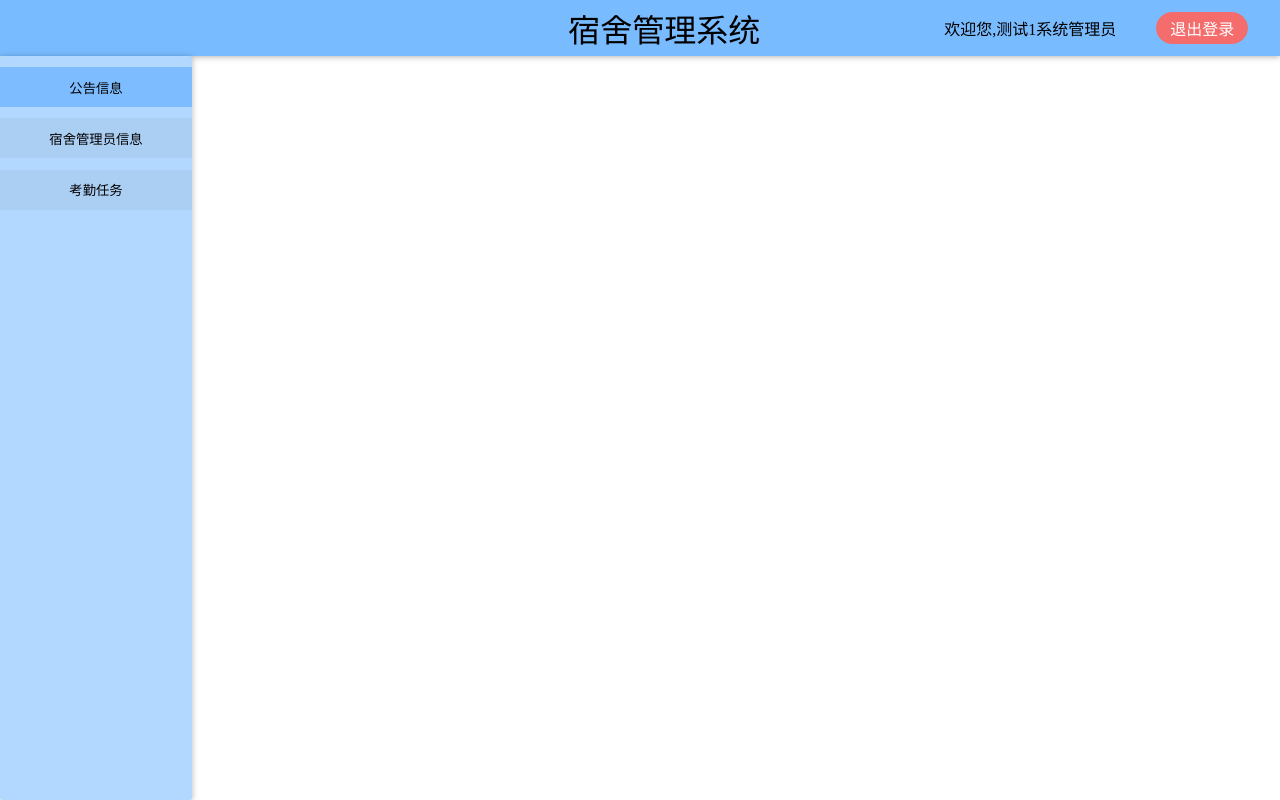
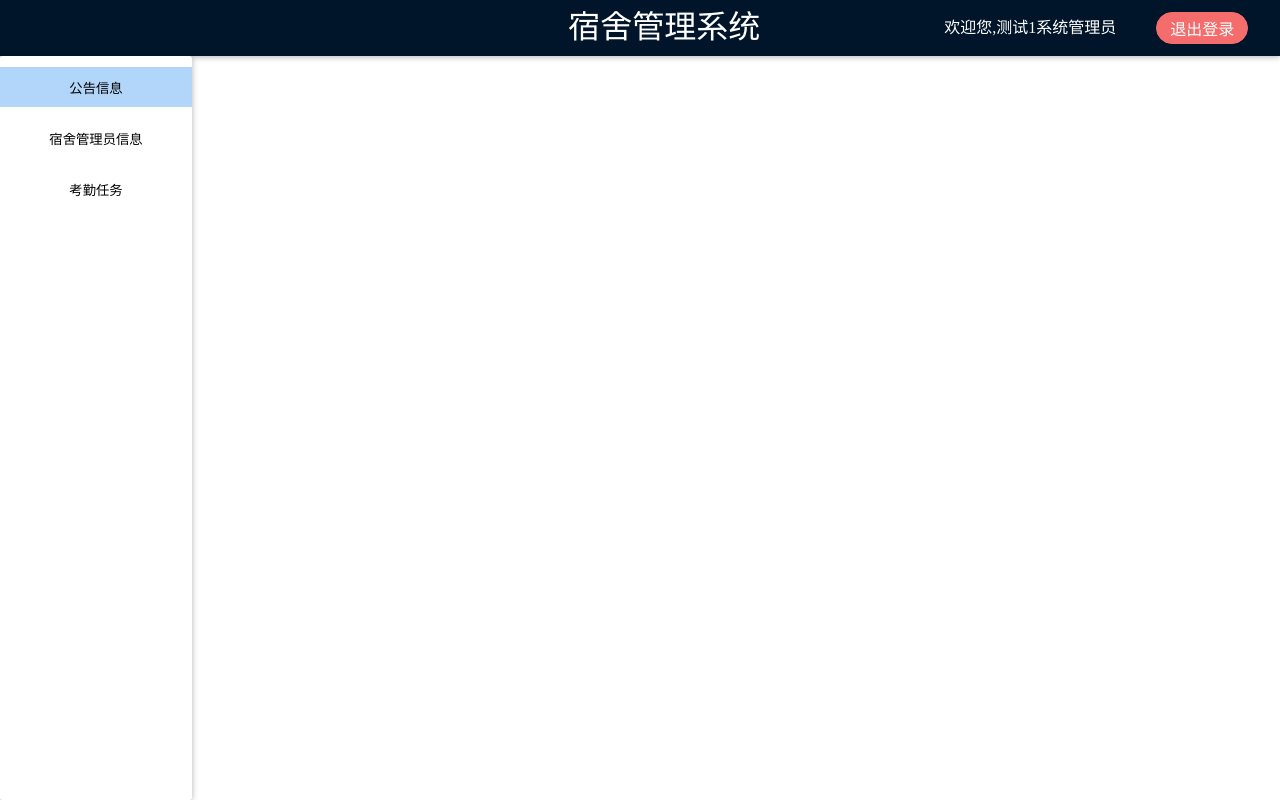
Before and after one commit to 180612Team1/DormitoryManagementSystemWeb, a Vue app: page / in a window 1280 px wide. Built offline with nearby package versions, Linux system fonts and the light colour scheme.

Commit message:
change color

```diff
--- a/src/assets/css/reset.less
+++ b/src/assets/css/reset.less
@@ -7,7 +7,9 @@
 
 html,
 body {
-  font-family: 'STXihei';
+  font-family: 'sans-serif';
+  line-height: 1.15;
+  font-weight: 200;
   // background-image: url('../bk.jpg');
   background-repeat: no-repeat;
   background-size: 100% 100%;
--- a/src/components/sideBar.vue
+++ b/src/components/sideBar.vue
@@ -14,6 +14,9 @@ export default {
       role: 0,
       selectBtn: 0
     }
+  },
+  methods: {
+
   },
   computed: {
     menu () {
@@ -75,7 +78,7 @@ export default {
   height: 93%;
   width: 15%;
   float: left;
-  background: #b3d8ff;
+  background: #fff;
   .btnBox{
     margin:0.7rem 0;
     background:none;
@@ -85,12 +88,14 @@ export default {
       cursor: pointer;
       width:100%;
       border:none;
+      // border: 1px solid #7dbcff;
       // background:#7dbcff;
-      background:#abcef3;
+      // background:#abcef3;
+      background: transparent;
       height:2.5rem;
     }
     .show{
-       background:#7dbcff;
+       background:#b2d5fa;
     }
   }
 }
--- a/src/components/topBar.vue
+++ b/src/components/topBar.vue
@@ -43,12 +43,13 @@ export default {
 
 <style lang='less'>
 .topBarContent {
+  color: #FFF;
   position: fixed;
   display: flex;
   width: 100%;
   // left: 15%;
   height: 6.97%;
-  background: #79BBFF;
+  background: #001529;
   box-shadow: 0 1px 6px rgba(0, 0, 0, 0.3);
   // line-height: max-content;
   .titleBox {
```
